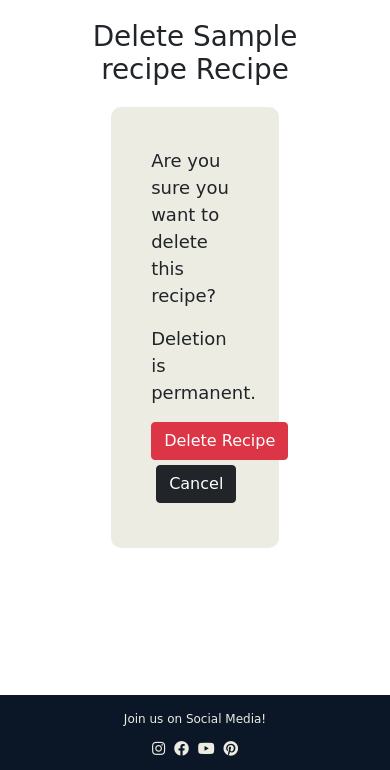
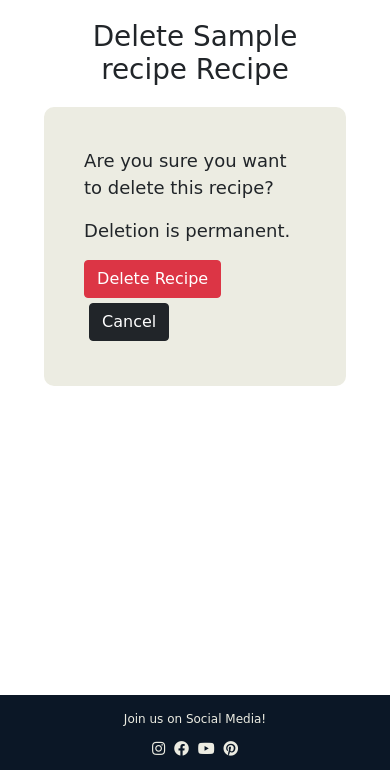
Before and after one commit to SamanthaBooth81/foody-family, a Django app: page /recipes/my-recipes/delete-recipe/1 in a window 390 px wide. Shown: the part 74-844 px from the top of the page. Run offline with Django 3.2, Linux system fonts and the light colour scheme; tables that the repository leaves empty hold one stand-in row (values such as "Sample post"); some web fonts are replaced.

Commit message:
Add breakpoints for delete confirmation

```diff
--- a/static/css/style.css
+++ b/static/css/style.css
@@ -435,6 +435,11 @@ a:link {
         height: 350px;
     }
 
+     /* Delete Confirmation */
+     .delete-recipe {
+        width: 60%;
+    }
+
     /* Recipe Details Page */
     .details-img {
         height: 200px;
@@ -547,6 +552,11 @@ a:link {
 
    .accounts-forms input {
         height: 30px;
+    }
+
+     /* Delete Confirmation */
+     .delete-recipe {
+        width: 90%;
     }
 
 
@@ -710,4 +720,8 @@ a:link {
     .login-form {
         height: 300px;
     }
+     /* Delete Confirmation */
+     .delete-recipe {
+        text-align: center;
+    }
 }
```
